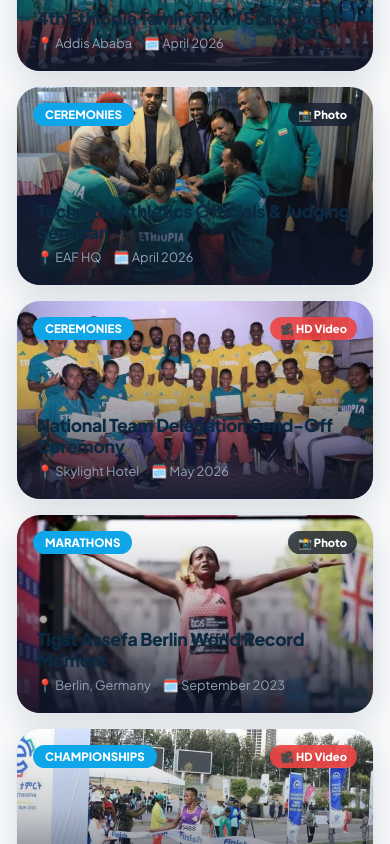
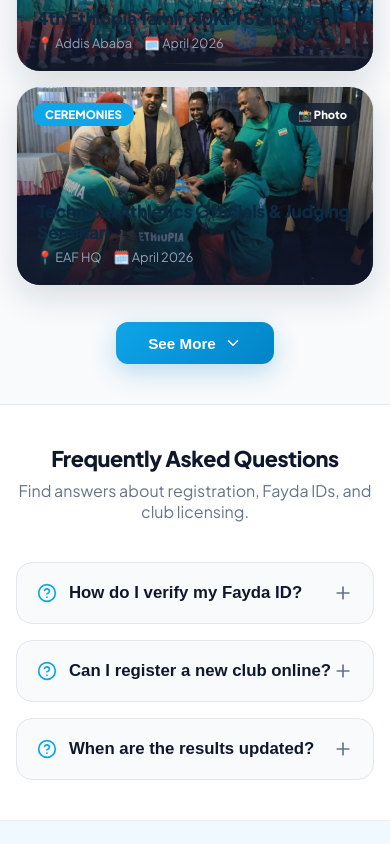
Before and after one commit to Abenetwolde/eaf_clinet, a React (Vite) app: page / in a window 390 px wide. Shown: the part 6237-7081 px from the top of the page. Built offline with nearby package versions, Linux system fonts and the light colour scheme.

Commit message:
Improve responsive landing page

```diff
--- a/src/components/LandingPage.jsx
+++ b/src/components/LandingPage.jsx
@@ -199,11 +199,11 @@ const QUICK_LINKS = [
 ];
 
 const TAG_COLORS = {
-  Championship:   { bg: '#E0F2FE', color: '#0369A1' },
-  Marathon:       { bg: '#FEF3C7', color: '#B45309' },
-  'Road Race':    { bg: '#DCFCE7', color: '#15803D' },
-  Training:       { bg: '#F3E8FF', color: '#6B21A8' },
-  'National Team':{ bg: '#FEE2E2', color: '#B91C1C' },
+  Championship: { bg: '#E0F2FE', color: '#0369A1' },
+  Marathon: { bg: '#FEF3C7', color: '#B45309' },
+  'Road Race': { bg: '#DCFCE7', color: '#15803D' },
+  Training: { bg: '#F3E8FF', color: '#6B21A8' },
+  'National Team': { bg: '#FEE2E2', color: '#B91C1C' },
 };
 
 /* ─────────────────────────────────────────────
@@ -240,6 +240,15 @@ export default function LandingPage({ onSelectRole, onRegister, language = 'en',
   const [activeLightboxImg, setActiveLightboxImg] = useState(null);
   const [openFaq, setOpenFaq] = useState(null);
   const [expandedMeetCards, setExpandedMeetCards] = useState({});
+  const [galleryExpanded, setGalleryExpanded] = useState(false);
+  const [viewportWidth, setViewportWidth] = useState(typeof window !== 'undefined' ? window.innerWidth : 1440);
+
+  // Track viewport width so the gallery can show a limited initial set on smaller screens
+  useEffect(() => {
+    const onResize = () => setViewportWidth(window.innerWidth);
+    window.addEventListener('resize', onResize);
+    return () => window.removeEventListener('resize', onResize);
+  }, []);
 
   // Search/Filter states
   const [searchText, setSearchText] = useState('');
@@ -390,6 +399,18 @@ export default function LandingPage({ onSelectRole, onRegister, language = 'en',
     const dB = new Date(b.date);
     return sortByDate === 'UPCOMING_FIRST' ? dA - dB : dB - dA;
   });
+
+  // Responsive gallery: full grid on desktop, limited initial set on tablet/mobile
+  const galleryLimit = viewportWidth > 887
+    ? GALLERY_IMAGES.length
+    : viewportWidth <= 640 ? 4 : 6;
+  const visibleGalleryImages = galleryExpanded ? GALLERY_IMAGES : GALLERY_IMAGES.slice(0, galleryLimit);
+  const showGalleryToggle = GALLERY_IMAGES.length > galleryLimit;
+
+  // Collapse back to the initial set whenever the visible-count breakpoint changes
+  useEffect(() => {
+    setGalleryExpanded(false);
+  }, [galleryLimit]);
 
   if (selectedMeetId) {
     const meetObj = ENRICHED_MEETS.find(m => m.id === selectedMeetId);
@@ -1141,16 +1162,16 @@ export default function LandingPage({ onSelectRole, onRegister, language = 'en',
           <div style={{ overflow: 'hidden', position: 'relative', width: '100%', padding: '10px 0' }}>
             <div className="sponsor-track">
               {[
-                { src: '/images/800px-Adidas_Logo.svg_.png',              alt: 'Adidas',        h: 46 },
+                { src: '/images/800px-Adidas_Logo.svg_.png', alt: 'Adidas', h: 46 },
                 { src: '/images/ETHIO-TELECOM-1200px-logo-1-1024x269.jpg', alt: 'Ethio Telecom', h: 48 },
-                { src: '/images/TeleBirr-Logo-1024x468.png',              alt: 'Telebirr',      h: 46 },
-                { src: '/images/Cocacola-logo.jpg',                       alt: 'Coca-Cola',     h: 52 },
-                { src: '/images/OROMIA-1024x279.jpg',                     alt: 'Oromia Bank',   h: 46 },
-                { src: '/images/800px-Adidas_Logo.svg_.png',              alt: 'Adidas 2',      h: 46 },
+                { src: '/images/TeleBirr-Logo-1024x468.png', alt: 'Telebirr', h: 46 },
+                { src: '/images/Cocacola-logo.jpg', alt: 'Coca-Cola', h: 52 },
+                { src: '/images/OROMIA-1024x279.jpg', alt: 'Oromia Bank', h: 46 },
+                { src: '/images/800px-Adidas_Logo.svg_.png', alt: 'Adidas 2', h: 46 },
                 { src: '/images/ETHIO-TELECOM-1200px-logo-1-1024x269.jpg', alt: 'Ethio Telecom 2', h: 48 },
-                { src: '/images/TeleBirr-Logo-1024x468.png',              alt: 'Telebirr 2',    h: 46 },
-                { src: '/images/Cocacola-logo.jpg',                       alt: 'Coca-Cola 2',   h: 52 },
-                { src: '/images/OROMIA-1024x279.jpg',                     alt: 'Oromia Bank 2', h: 46 },
+                { src: '/images/TeleBirr-Logo-1024x468.png', alt: 'Telebirr 2', h: 46 },
+                { src: '/images/Cocacola-logo.jpg', alt: 'Coca-Cola 2', h: 52 },
+                { src: '/images/OROMIA-1024x279.jpg', alt: 'Oromia Bank 2', h: 46 },
               ].map((s, idx) => (
                 <div key={idx} style={{ background: '#FFFFFF', padding: '12px 28px', borderRadius: '16px', border: '1px solid #E2E8F0', boxShadow: '0 4px 12px rgba(0,0,0,0.04)', display: 'flex', alignItems: 'center', justifyContent: 'center' }}>
                   <img
@@ -1194,7 +1215,7 @@ export default function LandingPage({ onSelectRole, onRegister, language = 'en',
               gridAutoFlow: 'dense',
               gap: '20px'
             }}>
-              {GALLERY_IMAGES.map((item, idx) => {
+              {visibleGalleryImages.map((item, idx) => {
                 const isHero = idx === 0;
                 const isTall = idx === 1 || idx === 6;
                 const isWide = idx === 3 || idx === 8;
@@ -1251,6 +1272,32 @@ export default function LandingPage({ onSelectRole, onRegister, language = 'en',
                 );
               })}
             </div>
+
+            {showGalleryToggle && (
+              <div style={{ marginTop: '36px', textAlign: 'center' }}>
+                <button
+                  onClick={() => setGalleryExpanded(prev => !prev)}
+                  className="btn-accent"
+                  style={{
+                    padding: '12px 32px',
+                    borderRadius: '12px',
+                    fontSize: '0.95rem',
+                    fontWeight: 800,
+                    background: 'linear-gradient(135deg, #0EA5E9 0%, #0284C7 100%)',
+                    color: '#FFF',
+                    border: 'none',
+                    cursor: 'pointer',
+                    display: 'inline-flex',
+                    alignItems: 'center',
+                    gap: '8px',
+                    boxShadow: '0 8px 24px rgba(2, 132, 199, 0.25)'
+                  }}
+                >
+                  {galleryExpanded ? loc.seeLess : loc.seeMore}
+                  {galleryExpanded ? <ChevronUp size={18} /> : <ChevronDown size={18} />}
+                </button>
+              </div>
+            )}
           </div>
         </section>
       )}
```
